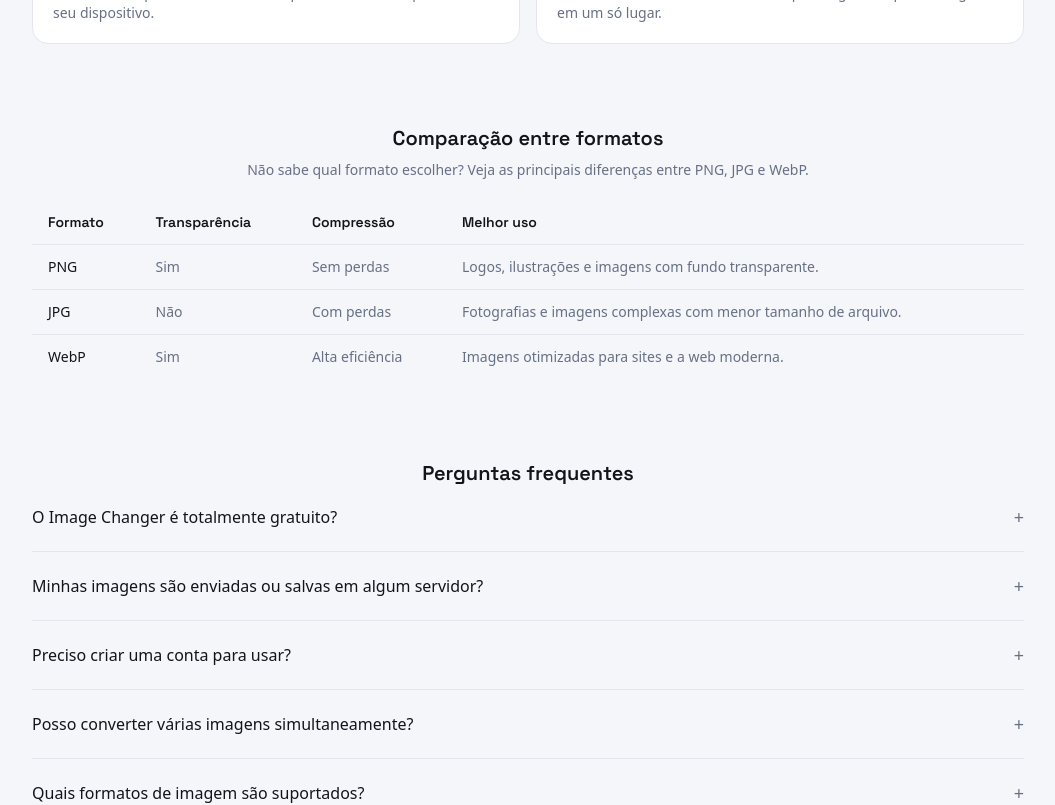
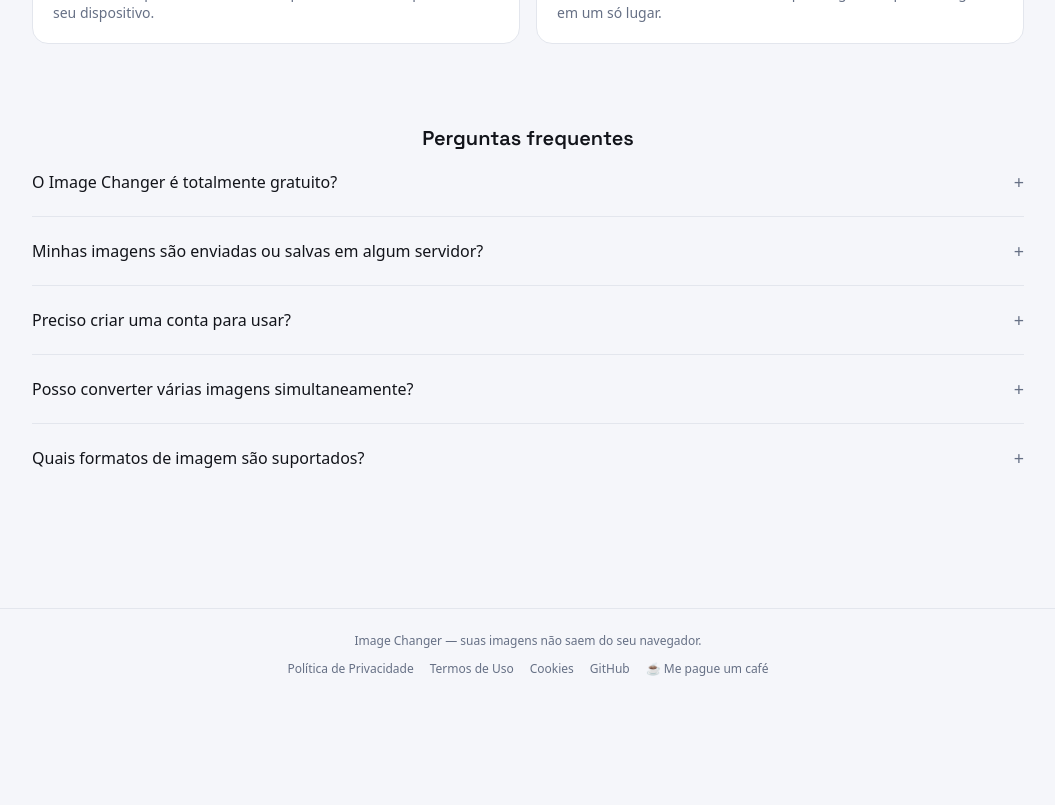
Before and after one commit to josevictorbdbr/ImageChanger, a Next.js app: page / in a window 1280 px wide. Shown: the part 1840-2645 px from the top of the page, without its empty margins (112-1167 px from the left). After the commit the page ends 2541 px from the top, so only its background shows below. Built offline with nearby package versions, Linux system fonts and the light colour scheme.

Commit message:
Change ToolCard from index to ConvertionTool, Removes class that wasnt being used anymore

```diff
--- a/components/ConversionTool.tsx
+++ b/components/ConversionTool.tsx
@@ -10,6 +10,7 @@ import { useMultiImageFiles, ManagedFile } from "../hooks/useMultiImageFiles";
 import { convertImage, ImageFormat } from "../tools/imageConverter";
 import { downloadBlob } from "../utils/downloadFile";
 import { formatBytes, replaceExtension } from "../utils/formatBytes";
+import FormatComparisonTable from "./FormatComparisonTable";
 
 interface ConversionToolProps {
   title: string;
@@ -268,6 +269,10 @@ export default function ConversionTool({ title, description, path, toFormat, faq
           <HowItWorks />
         </div>
 
+        <div className="mt-20">
+          <FormatComparisonTable />
+        </div>
+
         <div className="mt-14">
           <FaqAccordion items={SITE_FAQ} title="Outras perguntas frequentes" />
         </div>
--- a/pages/index.tsx
+++ b/pages/index.tsx
@@ -92,10 +92,6 @@ export default function Home() {
         </div>
 
         <div className="mt-20">
-          <FormatComparisonTable />
-        </div>
-
-        <div className="mt-20">
           <FaqAccordion items={SITE_FAQ} />
         </div>
       </div>
```
